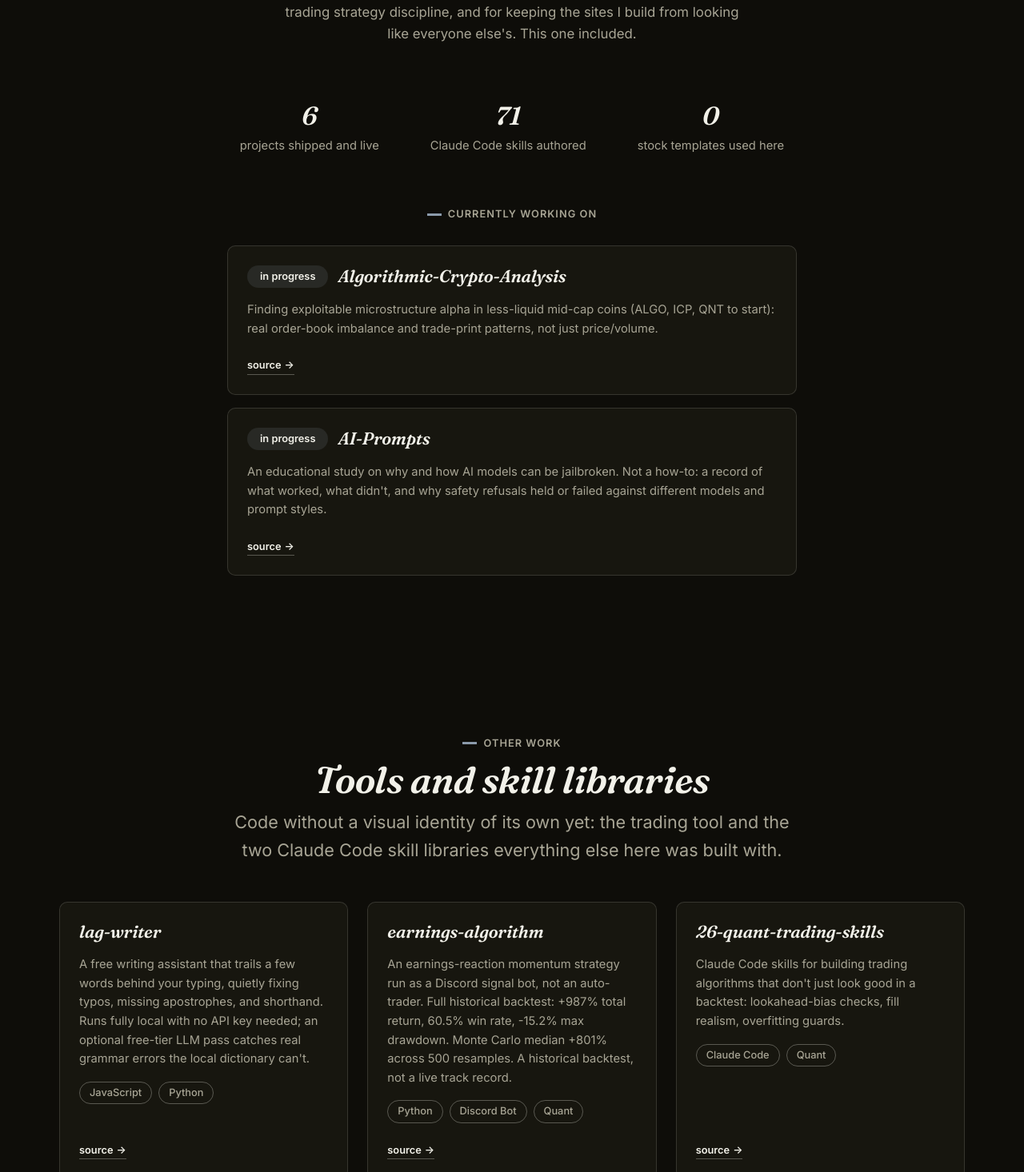
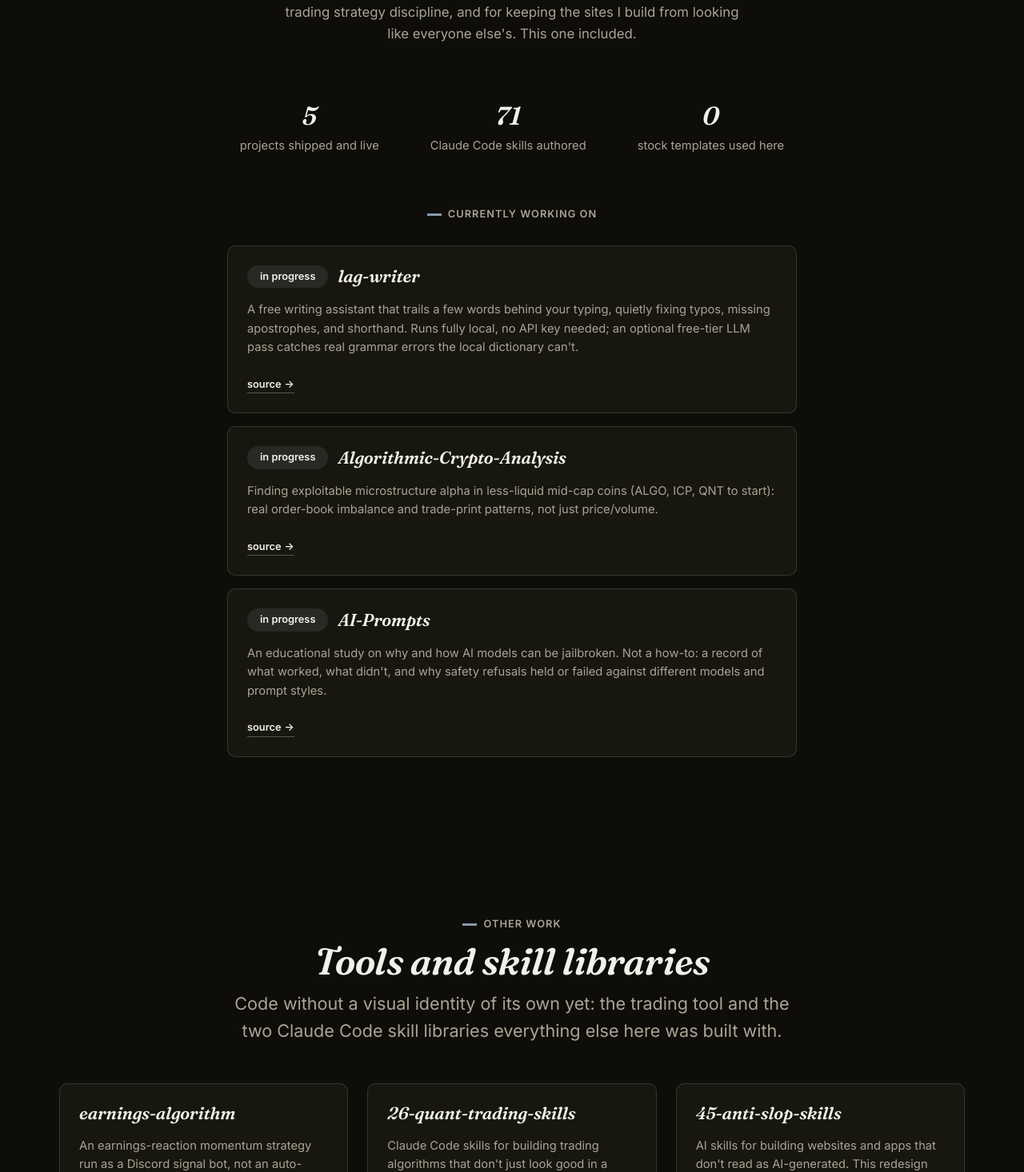
Before and after one commit to Kryhr/Kryhr.github.io, a React (Vite) app: page /projects in a window 1280 px wide. Shown: the part 2924-4390 px from the top of the page at 80% size. Built offline with nearby package versions, Linux system fonts and the light colour scheme.

Commit message:
Move lag-writer to Currently working on, it's not finished

```diff
--- a/src/components/About.jsx
+++ b/src/components/About.jsx
@@ -28,7 +28,7 @@ export default function About() {
           style={{ display: "flex", justifyContent: "center", gap: "var(--space-16)", marginTop: "var(--space-16)", flexWrap: "wrap" }}
         >
           <div>
-            <div style={{ fontFamily: "var(--font-display)", fontStyle: "italic", fontSize: "var(--text-xl)" }}>6</div>
+            <div style={{ fontFamily: "var(--font-display)", fontStyle: "italic", fontSize: "var(--text-xl)" }}>5</div>
             <div style={{ color: "var(--ink-dim)", fontSize: "var(--text-sm)" }}>projects shipped and live</div>
           </div>
           <div>
@@ -50,6 +50,23 @@ export default function About() {
           style={{ marginTop: "var(--space-16)", display: "flex", flexDirection: "column", gap: "var(--space-4)" }}
         >
           <span className="eyebrow" style={{ justifyContent: "center" }}>Currently working on</span>
+
+          <div className="card" style={{ textAlign: "left" }}>
+            <div style={{ display: "flex", alignItems: "center", gap: "var(--space-3)", flexWrap: "wrap" }}>
+              <span className="status-tag">in progress</span>
+              <h3 style={{ margin: 0 }}>lag-writer</h3>
+            </div>
+            <p className="card-blurb">
+              A free writing assistant that trails a few words behind your typing, quietly fixing
+              typos, missing apostrophes, and shorthand. Runs fully local, no API key needed; an
+              optional free-tier LLM pass catches real grammar errors the local dictionary can't.
+            </p>
+            <div className="card-links">
+              <a href="https://github.com/Kryhr/lag-writer" target="_blank" rel="noopener noreferrer">
+                source <span aria-hidden="true">&rarr;</span>
+              </a>
+            </div>
+          </div>
 
           <div className="card" style={{ textAlign: "left" }}>
             <div style={{ display: "flex", alignItems: "center", gap: "var(--space-3)", flexWrap: "wrap" }}>
--- a/src/data/projects.js
+++ b/src/data/projects.js
@@ -36,13 +36,6 @@ export const REVEALS = [
  */
 export const OTHER_WORK = [
   {
-    id: "lag-writer",
-    title: "lag-writer",
-    blurb: "A free writing assistant that trails a few words behind your typing, quietly fixing typos, missing apostrophes, and shorthand. Runs fully local with no API key needed; an optional free-tier LLM pass catches real grammar errors the local dictionary can't.",
-    tags: ["JavaScript", "Python"],
-    links: [{ label: "source", href: "https://github.com/Kryhr/lag-writer" }]
-  },
-  {
     id: "earnings-algorithm",
     title: "earnings-algorithm",
     blurb: "An earnings-reaction momentum strategy run as a Discord signal bot, not an auto-trader. Full historical backtest: +987% total return, 60.5% win rate, -15.2% max drawdown. Monte Carlo median +801% across 500 resamples. A historical backtest, not a live track record.",
```
